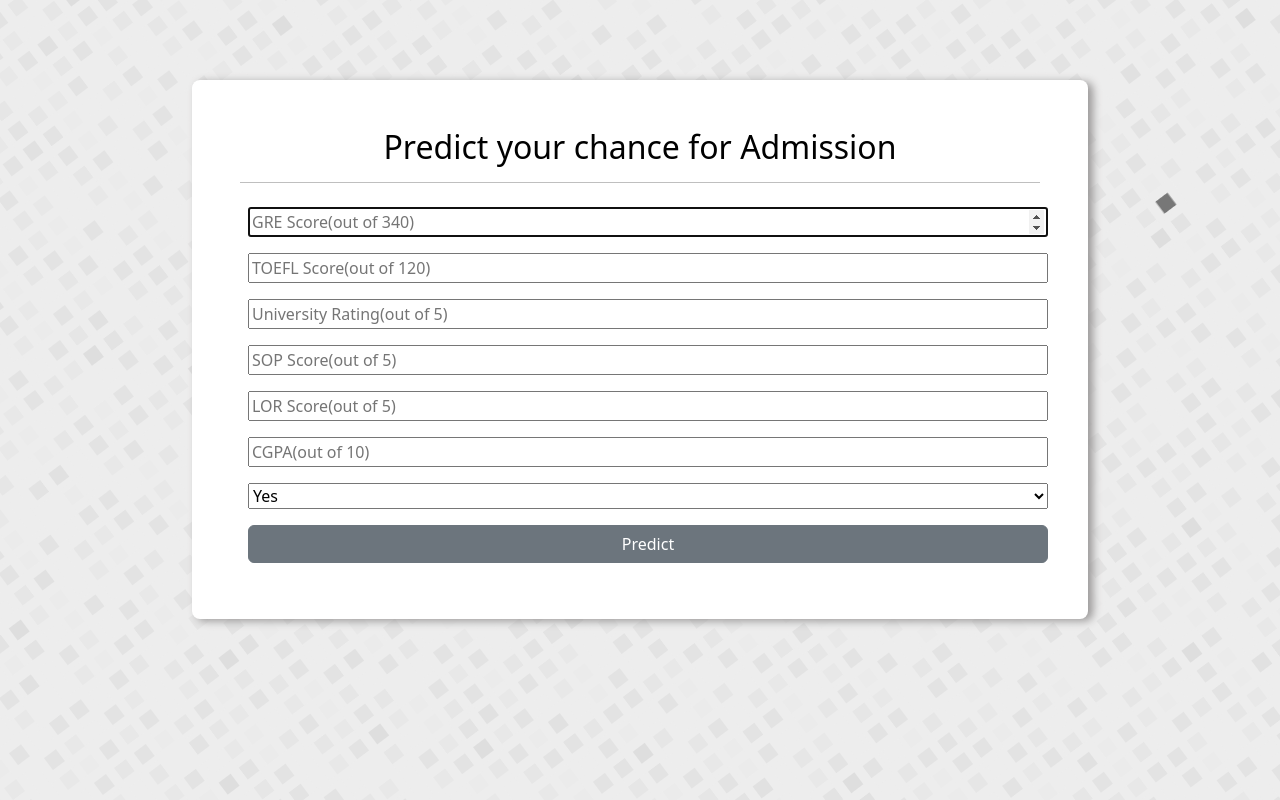
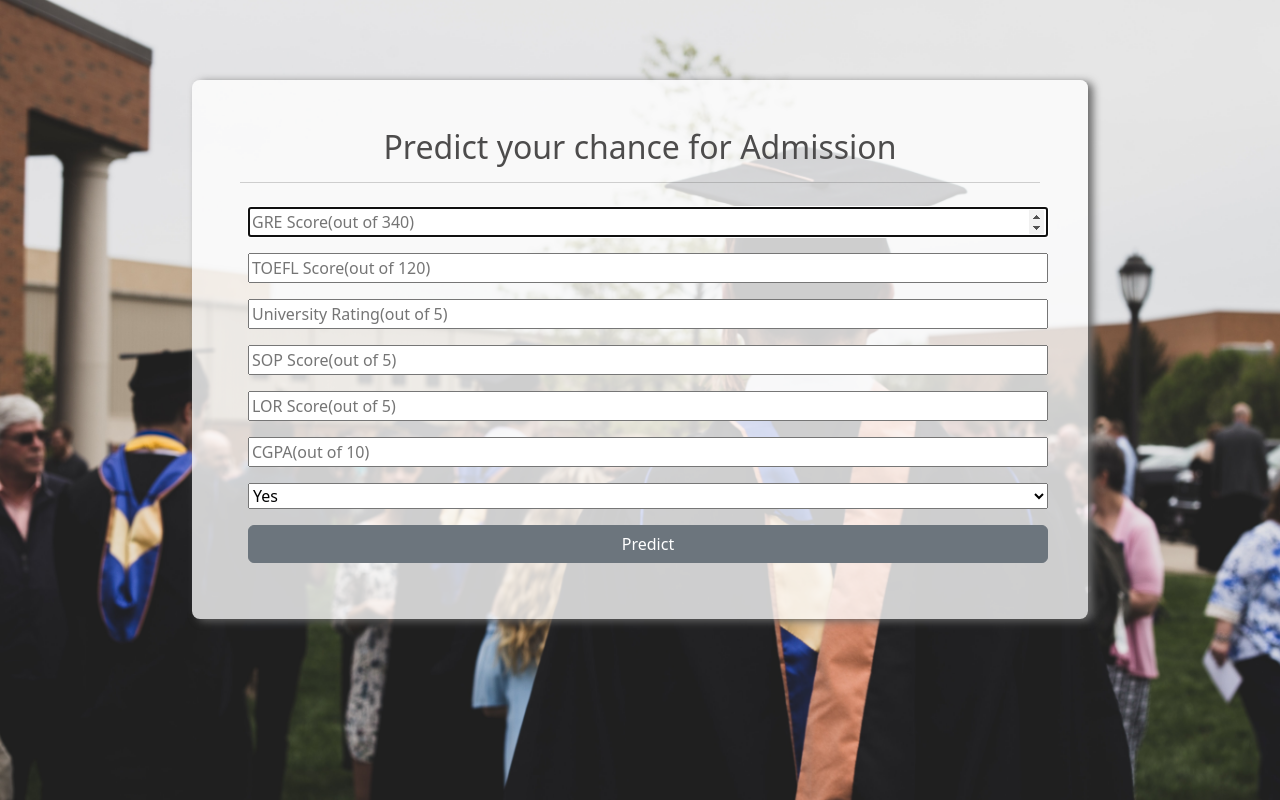
Before and after one commit to ChebroluTejaswi/Admission-Prediction-Model, a Flask app: page / in a window 1280 px wide. Run offline with Flask 2, Linux system fonts and the light colour scheme.

Commit message:
updated the model and modified design

```diff
--- a/app.py
+++ b/app.py
@@ -49,7 +49,7 @@ def index():
             print('prediction is', prediction)
 
             # showing the prediction results in a UI
-            return render_template('results.html',prediction=round(100* prediction[0][0]))
+            return render_template('results.html',prediction=round(100* prediction[0]))
 
         except Exception as e:
             print('The Exception message is: ',e)
--- a/static/main.css
+++ b/static/main.css
@@ -1,12 +1,13 @@
 body{
-    background-image: url("bg.png");
+    background-image: url("background.jpg");
+    background-size: cover;
 }
 
 .content{
-    background-color: rgb(255, 255, 255);
+    background-color: rgba(255, 255, 255, 0.782);
     padding: 3em;
-    color: black;
-    box-shadow: 5px 2px 8px rgb(154, 152, 152);
+    color: rgb(77, 76, 76);
+    box-shadow: 5px 2px 8px rgb(105, 105, 105);
     border-radius: 0.5em;
     margin: 5em auto;
     width: 70%;
```
Also changed, not shown: static/background.jpg (added), static/bg.png (deleted), 3 other files.
